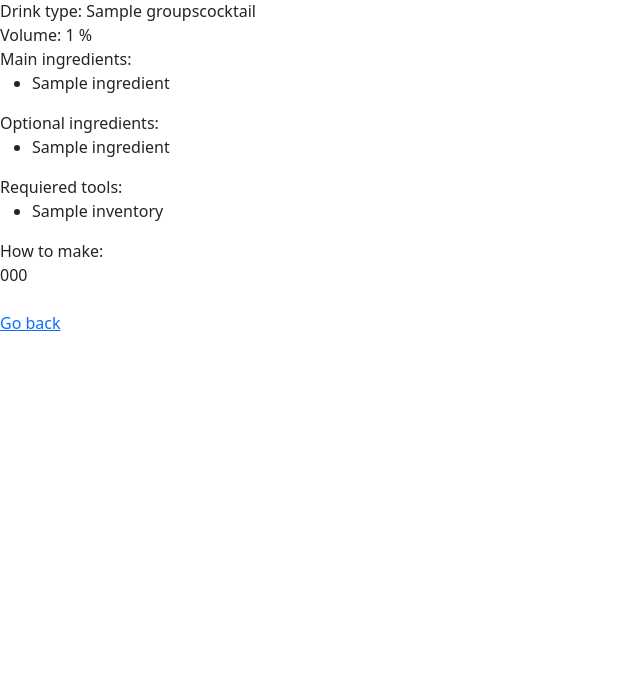
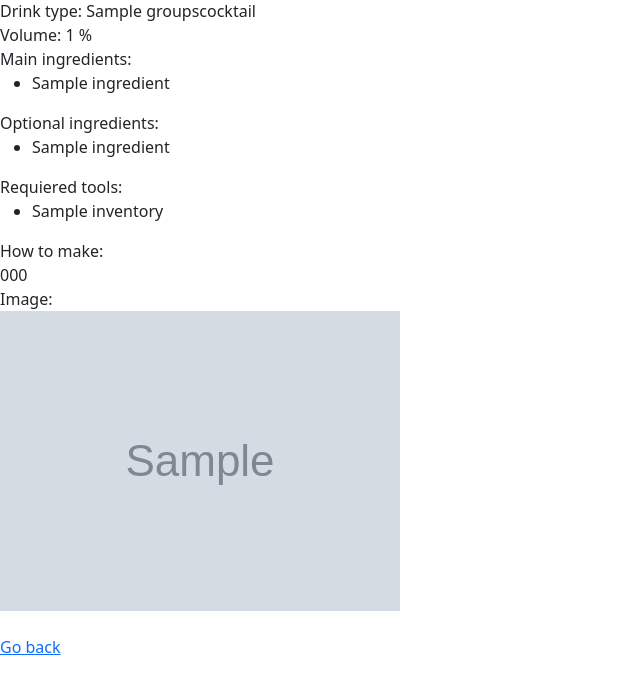
Before and after one commit to YuryLobkov/cooktail, a Django app: page /drinks/cocktail/1 in a window 1280 px wide. Shown: the part 105-800 px from the top of the page, without its empty margins (0-640 px from the left). Run offline with Django 4.2, Linux system fonts and the light colour scheme; tables that the repository leaves empty hold one stand-in row (values such as "Sample post"); grey boxes marked "Sample" are stand-in pictures.

Commit message:
detailed template now has image

```diff
--- a/drinks/templates/drinks/cocktail_detail.html
+++ b/drinks/templates/drinks/cocktail_detail.html
@@ -30,6 +30,8 @@
     </ul>
     How to make:
     <div>{{cocktail.recepie}}</div>
+    Image:
+    <div><img src="{{ cocktail.image.url }}" alt="img should be here"></div>
 </div>
 
 <br>
```
